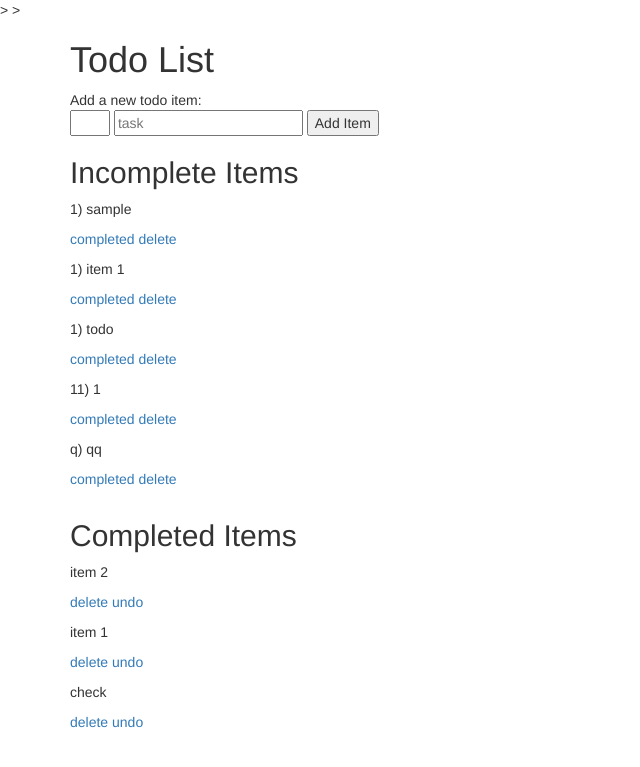
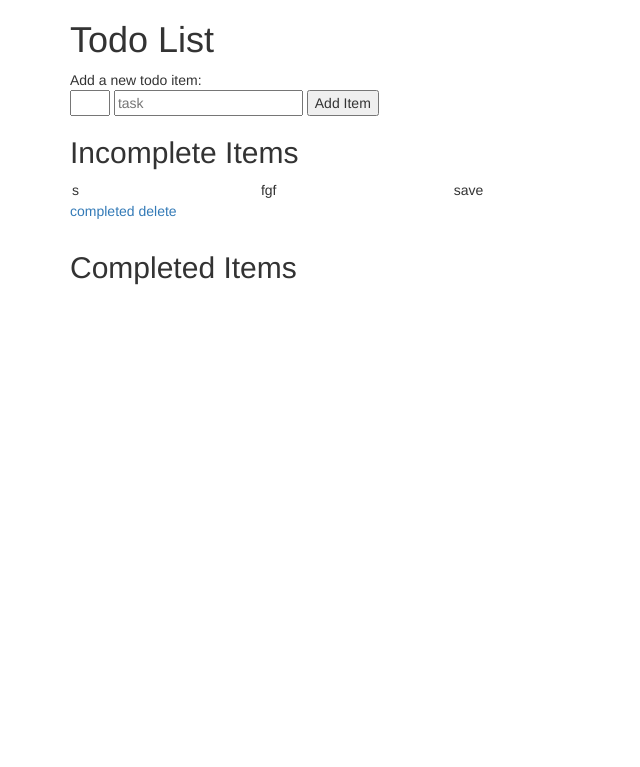
Before and after one commit to r-sreesaran/Todo-Application, a Flask app: page / in a window 1280 px wide. Shown: the top 767 px of the page, without its empty margins (0-640 px from the left). Run offline with Flask 2, Linux system fonts and the light colour scheme; data comes from the database, SQL or seed files in the repository; some libraries are stand-ins or nearby versions.

Commit message:
added update feature

```diff
--- a/app.py
+++ b/app.py
@@ -1,6 +1,6 @@
 from flask import Flask, render_template, request, redirect, url_for
 from flask_sqlalchemy import SQLAlchemy
-from db_functions import add_todo_item, mark_complete, get_complete, get_incomplete, delete_item, move_back
+from db_functions import add_todo_item, mark_complete, get_complete, get_incomplete, delete_item, move_back, update_item
 from create_db import createtable
 
 app = Flask(__name__)
@@ -35,5 +35,11 @@ def delete(id):
     delete_item(id)
     return redirect(url_for('index'))
 
+@app.route('/update/<id>',methods=['POST'])
+def update(id):
+    update_item(id,text=request.form['text'],priority=request.form['priority'])
+    return redirect(url_for('index'))
+
+
 if __name__ == '__main__':
     app.run(debug=True)
--- a/create_db.py
+++ b/create_db.py
@@ -6,7 +6,7 @@ def createtable():
     sql_query = """
     CREATE TABLE IF NOT EXISTS Todo (
     id INTEGER PRIMARY KEY,
-    text TEXT,
+    text1 TEXT,
     priority TEXT,
     complete boolean
     );
--- a/db_functions.py
+++ b/db_functions.py
@@ -20,7 +20,7 @@ def add_todo_item(text,priority):
     :param text: text input by the user
     :return: None
     """
-    sql_query = """insert into Todo(text,priority,complete) VALUES ( '%s','%s',%s )""" % (text,priority, 0)
+    sql_query = """insert into Todo(text1,priority,complete) VALUES ( '%s','%s',%s )""" % (text,priority, 0)
     execute_query(sql_query)
 
 
@@ -65,3 +65,10 @@ def delete_item(id):
     """
     sql_query = """ DELETE from Todo WHERE id= %s""" % (id)
     execute_query(sql_query)
+
+def update_item(id,text,priority):
+    """
+    function to update item
+    """
+    sql_query = """ UPDATE Todo set text1 = %s, priority = %s where id= %s""" % (text,priority,id)
+    execute_query(sql_query)
--- a/templates/header.html
+++ b/templates/header.html
@@ -10,6 +10,16 @@
 	#priority {
 		width: 40px;
 	}
+	.text {
+       border:0px;
+    }
+    .text:focus {
+		outline-width: 0;
+	}
+	#submit {
+		background-color: transparent;
+		border: 0;
+	}
 
 </style>
 </head>
--- a/templates/index.html
+++ b/templates/index.html
@@ -1,8 +1,4 @@
 <!DOCTYPE html>
-<!-- todo application-->
-<!-- comments-->
-<!-- test commit-->>
-<!-- test commit-->>
 
 <added a commit>
 <html lang="en">
@@ -16,13 +12,20 @@
             <input type="text" placeholder="task" name="todoitem">
             <input type="submit" value="Add Item">
         </form>
+
+
     </div>
     <div>
         <h2>Incomplete Items</h2>
        <div class="container">
         <div class="row">
            {% for todo in incomplete %}
-           <p> {{todo[2]}}) {{ todo[1] }} </p> <p> <a href="{{ url_for('complete', id=todo[0]) }}">completed </a> <a href="{{ url_for('delete', id=todo[0]) }}">delete </a>  </p>
+          <form action="{{url_for('update',id=todo[0])}}" method="POST">
+        <input name="priority" type="text" class="text" value="{{todo[2]}}">
+        <input name="text" type="text" class="text" value="{{ todo[1] }}">
+        <input type="submit" id="submit" value="save">
+        </form>
+         <p> <a href="{{ url_for('complete', id=todo[0]) }}">completed </a> <a href="{{ url_for('delete', id=todo[0]) }}">delete </a>  </p>
             {% endfor %}
         </div>
         </div>
```
Also changed, not shown: todo.db, 1 other file.
